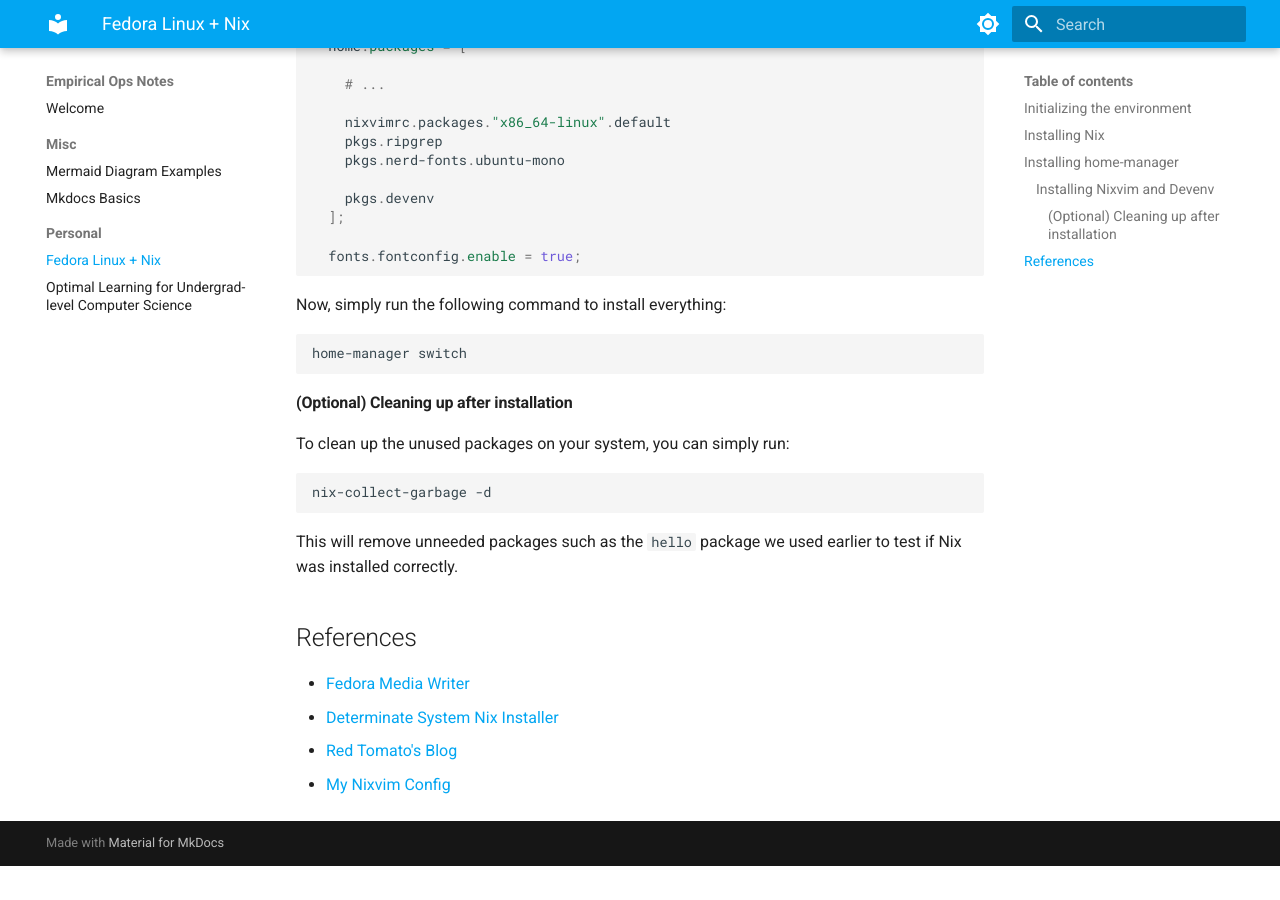
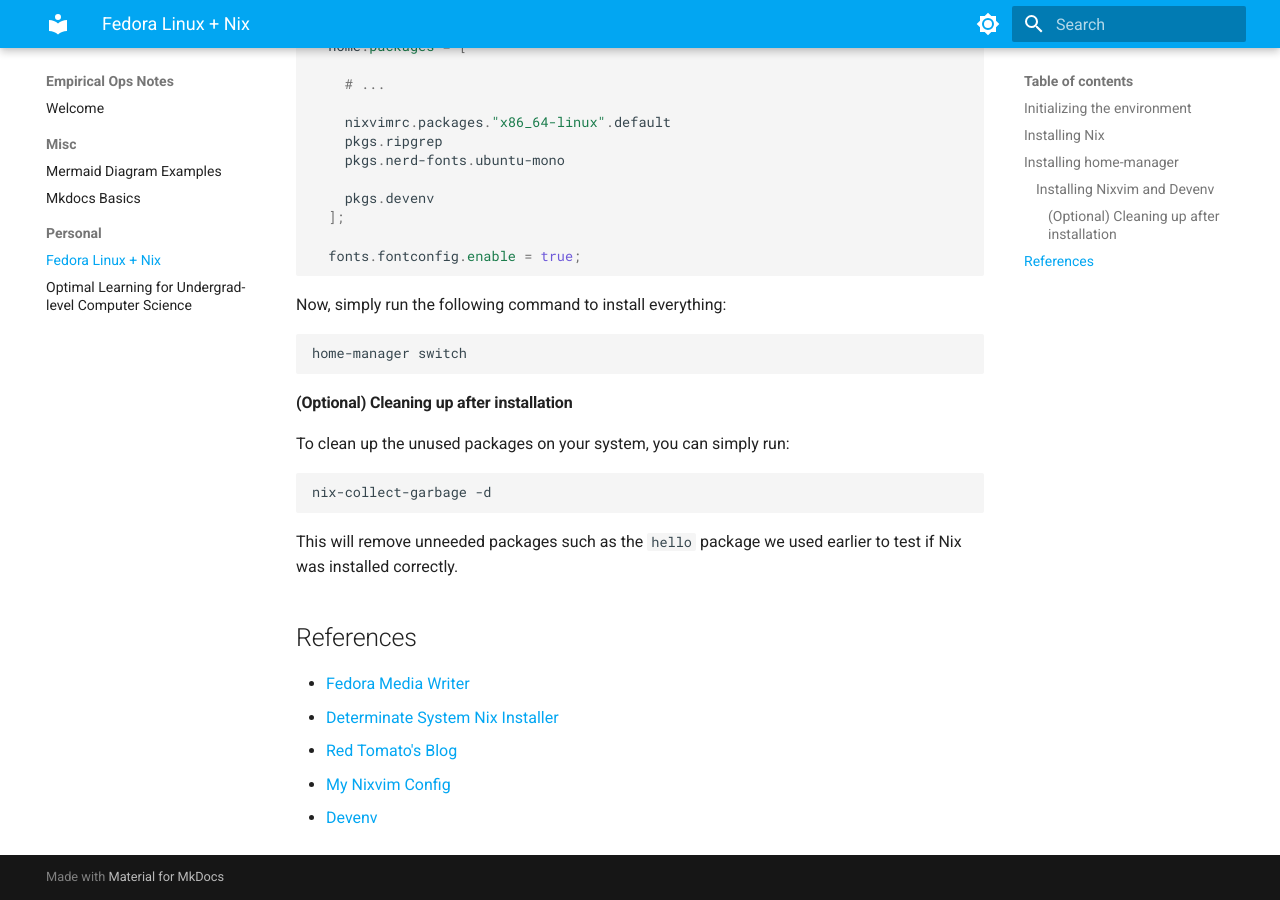
Before and after one commit to DrewDalmedo/drewdalmedo.github.io, an MkDocs documentation site: the page built from docs/Personal/fedora-setup.md, in a window 1280 px wide and 900 px high, scrolled down 1997 px. Built offline with MkDocs 1.6.1 and Material for MkDocs 9.7.7, drawn with Linux system fonts in a browser that asks for light colours; before the commit the page ends 2863 px from its top, so only the background shows below that.

Commit message:
Add reference for Devenv

```diff
--- a/docs/Personal/fedora-setup.md
+++ b/docs/Personal/fedora-setup.md
@@ -122,3 +122,4 @@
 - [Determinate System Nix Installer](https://determinate.systems/posts/determinate-nix-installer/)
 - [Red Tomato's Blog](https://tech.aufomm.com/my-nix-journey-use-nix-with-ubuntu/)
 - [My Nixvim Config](https://github.com/DrewDalmedo/nixvimrc)
+- [Devenv](https://devenv.sh/)
```
